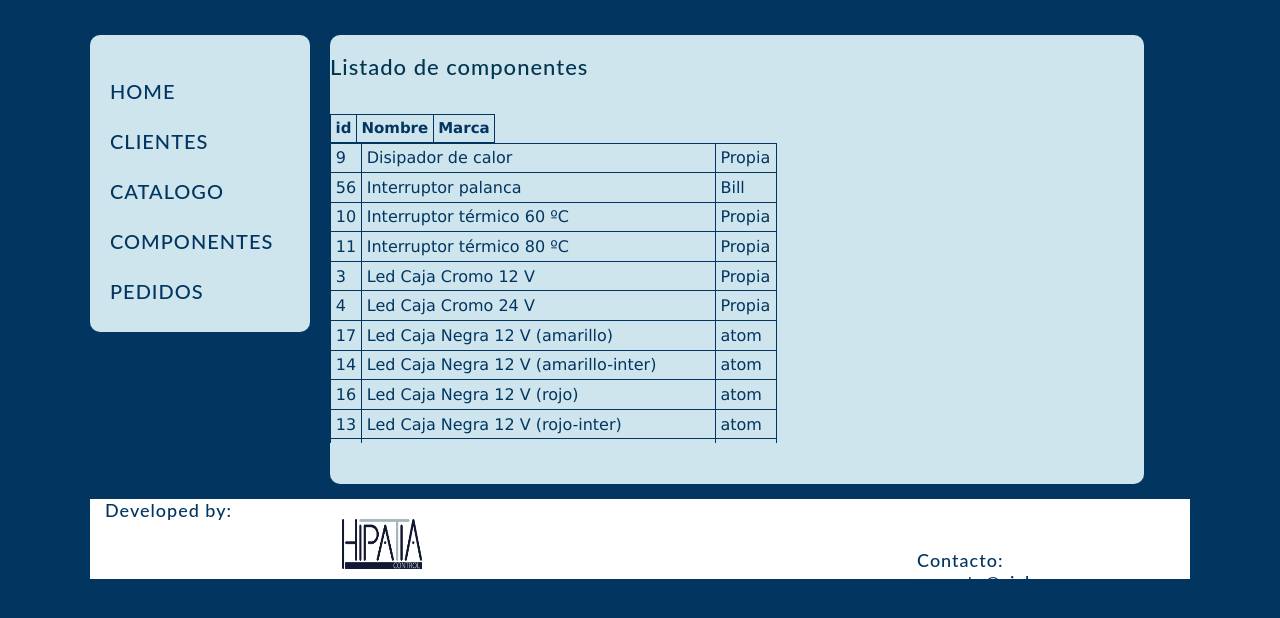
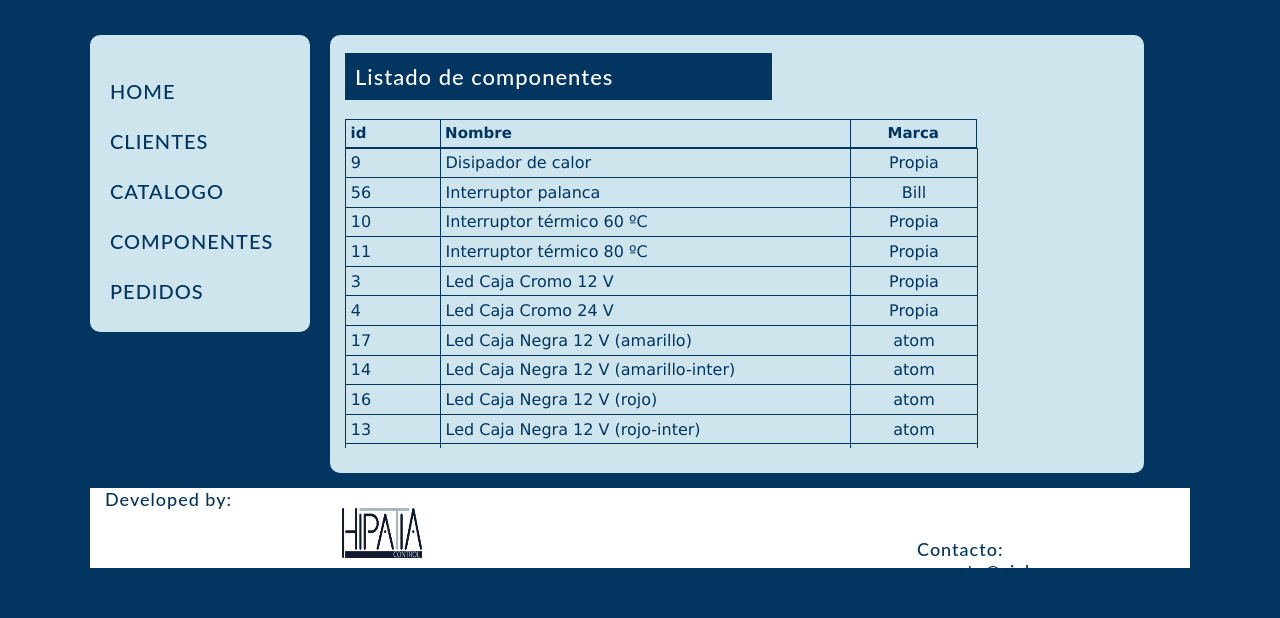
Before and after one commit to MaialenAguilar/TrabajoDjango, a Django app: page /appGestionPedidos/componentes/ in a window 1280 px wide. Shown: the part 120-738 px from the top of the page. Run offline with Django 3.2, Linux system fonts and the light colour scheme; data comes from the database, SQL or seed files in the repository.

Commit message:
tabla_compon_hay_que_ubicar_volver

```diff
--- a/gestionPedidos/appGestionPedidos/static/CSS/web_styles.css
+++ b/gestionPedidos/appGestionPedidos/static/CSS/web_styles.css
@@ -358,6 +358,8 @@ h5 {
 /*PARA DAR SCROLL A LAS TABLAS*/
 
 /* table border rule*/
+
+
 td, th {
     border: 1px solid #023560;
     color: #023560;
@@ -372,6 +374,17 @@ th {
 td {
     font-size: 16px;
 }
+tr {
+style: border-collapse;
+}
+
+.tabla_componentes{
+    align: center;
+    box-sizing: border-box;
+    padding-left: 15px;
+    width: 655px;
+}
+
 /*Establecemos la anchura de cada una de las columnas, mediante las clases que hemos definido*/
 .primera {
     width: 15%;
--- a/gestionPedidos/appGestionPedidos/templates/componentes.html
+++ b/gestionPedidos/appGestionPedidos/templates/componentes.html
@@ -3,26 +3,26 @@
 {% block titulo %}Listado de Componentes{% endblock %}
 
 {% block main %}
-<h2>Listado de componentes</h2>
+<h2 class = "titulos">Listado de componentes</h2>
 
-	<ul>
-		<table>
-		<thead>
+	<div class="tabla">
+		<table class="tabla_componentes">
+		<thead class="thead_componentes">
 		<tr>
-			<th>id</th>
-			<th>Nombre</th>
-			<th>Marca</th>
+			<th class="primera-titulo">id</th>
+			<th class="segunda-titulo">Nombre</th>
+			<th class="tercera-titulo">Marca</th>
 		</tr>
 		</thead>
-		<tbody>
+		<tbody class="tbody_componentes">
 		{% for d in lista_componentes %}
 		<tr>
-			<td>{{ d.id }}</td>
-			<td>{{ d.nombre}}</td>
-			<td>{{ d.marca }}</td>
+			<td class="primera">{{ d.id }}</td>
+			<td class="segunda">{{ d.nombre}}</td>
+			<td class="tercera">{{ d.marca }}</td>
 		</tr>
 			{% endfor %}
 		</tbody>
 		</table>
-	</ul>
+	</div>
 {% endblock %}
```
Also changed, not shown: gestionPedidos/appGestionPedidos/templates/Eliminar_Cliente.html (+5 -2 lines).
